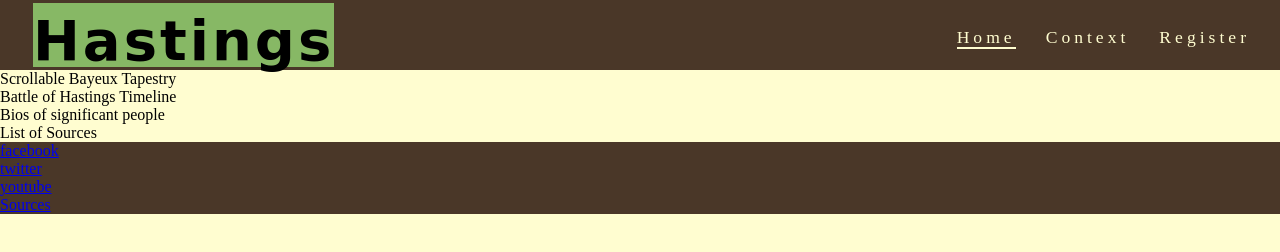
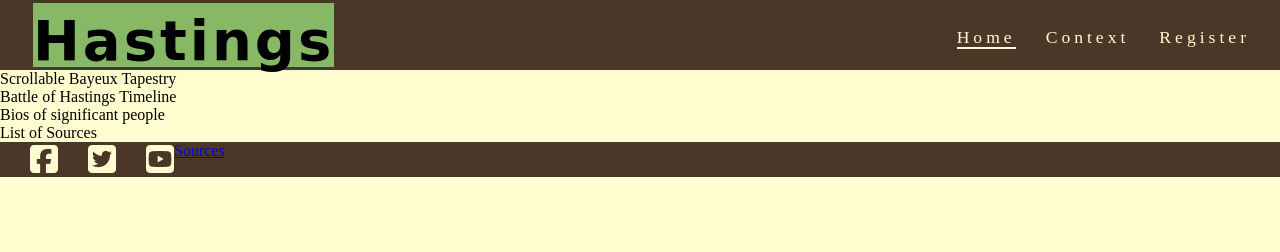
Before and after one commit to KeyWarden/Portfolio-Project-1-Battle-of-Hastings, a plain HTML site: page index.html in a window 1280 px wide. Drawn offline with Linux system fonts and the light colour scheme; a web font is replaced by a local one.

Commit message:
add footer and socials styling

```diff
--- a/assets/style.css
+++ b/assets/style.css
@@ -17,6 +17,10 @@ header, footer {
 
 header {
     height: 70px;
+}
+
+footer {
+    height: 35px;
 }
 
 h1 {
@@ -57,9 +61,27 @@ h1 {
 }
 
 #menu a:hover {
-    border-bottom: 2px solid #fffdd0;
+    background-color: #fffdd0;
+    color: #4a3728;
 }
 
 .active {
     border-bottom: 2px solid #fffdd0;
 }
+
+/*footer-specific styling*/
+
+#socials {
+    font-size: 200%;
+}
+
+#socials li {
+    float: left;
+    list-style-type: none;
+    margin-left: 30px;
+}
+
+#socials a {
+    text-decoration: none;
+    color: #fffdd0;
+}
--- a/index.html
+++ b/index.html
@@ -40,27 +40,27 @@
         Bios of significant people
     </section>
 
-    <section id="sources-home">
+    <section id="sources">
         List of Sources
     </section>
 
     <footer>
-        <section class="socials">
+        <section id="socials">
             <ul>
                 <li>
-                    <a href="https://en-gb.facebook.com/">facebook</a>
+                    <a href="https://en-gb.facebook.com/"><i class="fab fa-facebook-square"></i></a>
                 </li>
                 <li>
-                    <a href="https://twitter.com">twitter</a>
+                    <a href="https://twitter.com"><i class="fab fa-twitter-square"></i></a>
                 </li>
                 <li>
-                    <a href="https://www.youtube.com">youtube</a>
+                    <a href="https://www.youtube.com"><i class="fab fa-youtube-square"></i></a>
                 </li>
             </ul>
         </section>
 
-        <section class="sources-link">
-            <a href="index.html#sources-home">Sources</a>
+        <section id="sources-footer">
+            <a href="index.html#sources">Sources</a>
         </section>
     </footer>
 
```
Also changed, not shown: context.html (+7 -7 lines), register.html (+7 -7 lines).
